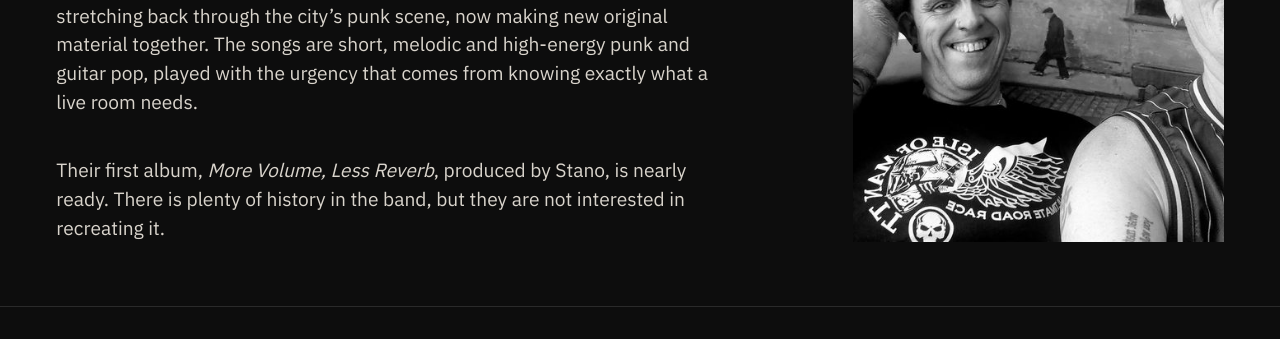
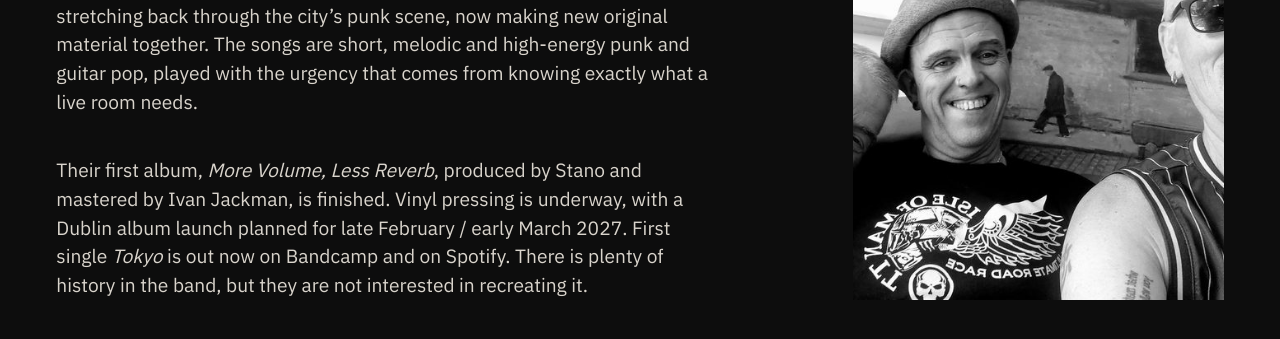
Before and after one commit to davediebold/thedeviators.com, a plain HTML site: page docs/about/index.html in a window 1280 px wide. Shown: the part 461-800 px from the top of the page. Drawn offline with Linux system fonts and the light colour scheme.

Commit message:
Refresh Tokyo release and EPK links

```diff
--- a/docs/about/index.html
+++ b/docs/about/index.html
@@ -50,7 +50,7 @@
       <span class="label">About</span>
       <h1 id="about-h" style="font-size:clamp(48px,6.6vw,96px)">Three Dublin musicians.<br>New songs.</h1>
       <p class="lede soft">The Deviators are Bitzy, Bren and Andy: three Dublin musicians with histories stretching back through the city’s punk scene, now making new original material together. The songs are short, melodic and high-energy punk and guitar pop, played with the urgency that comes from knowing exactly what a live room needs.</p>
-      <p class="lede soft">Their first album, <em>More Volume, Less Reverb</em>, produced by Stano, is nearly ready. There is plenty of history in the band, but they are not interested in recreating it.</p>
+      <p class="lede soft">Their first album, <em>More Volume, Less Reverb</em>, produced by Stano and mastered by Ivan Jackman, is finished. Vinyl pressing is underway, with a Dublin album launch planned for late February / early March 2027. First single <em>Tokyo</em> is <a href="https://thedeviators1.bandcamp.com/track/tokyo" target="_blank" rel="noopener">out now on Bandcamp</a> and on <a href="https://open.spotify.com/artist/3D9eaEDot52WmVWm9zcRU2" target="_blank" rel="noopener">Spotify</a>. There is plenty of history in the band, but they are not interested in recreating it.</p>
     </div>
     <div class="col-4 push-8 frame frame--3x4"><img src="/img/selfie-1600.jpg" srcset="/img/selfie-800.jpg 800w, /img/selfie-1600.jpg 1600w" sizes="(max-width: 900px) 100vw, 33vw" alt="Bitzy, Andy and Bren grinning in a backstage selfie" loading="lazy" decoding="async"></div>
   </div>
@@ -88,11 +88,11 @@
       </div>
       <div class="col-3 links">
         <div class="label">Press</div>
-        <a href="/downloads/The_Deviators_EPK_2026-09.pdf">EPK</a><a href="/media/">Press photos</a><a href="/press/#bio">Band bio</a><a href="/press/#assets">Stage plot</a>
+        <a href="/downloads/The_Deviators_EPK_2026-11.pdf">EPK</a><a href="/media/">Press photos</a><a href="/press/#bio">Band bio</a><a href="/press/#assets">Stage plot</a>
       </div>
       <div class="col-3 links">
         <div class="label">Follow</div>
-        <a href="https://www.facebook.com/p/The-Deviators-61584489116036/" target="_blank" rel="noopener">Facebook</a><a href="https://www.instagram.com/tdeviators" target="_blank" rel="noopener">Instagram</a><a href="https://x.com/tDeviators" target="_blank" rel="noopener">X</a><a href="https://soundcloud.com/deebs1967/creatures_edit" target="_blank" rel="noopener">SoundCloud</a>
+        <a href="https://www.facebook.com/p/The-Deviators-61584489116036/" target="_blank" rel="noopener">Facebook</a><a href="https://www.instagram.com/tdeviators" target="_blank" rel="noopener">Instagram</a><a href="https://x.com/tDeviators" target="_blank" rel="noopener">X</a><a href="https://soundcloud.com/deebs1967/creatures_edit" target="_blank" rel="noopener">SoundCloud</a><a href="https://thedeviators1.bandcamp.com/track/tokyo" target="_blank" rel="noopener">Bandcamp</a><a href="https://open.spotify.com/artist/3D9eaEDot52WmVWm9zcRU2" target="_blank" rel="noopener">Spotify</a>
       </div>
     </div>
     <div class="legal">
```
